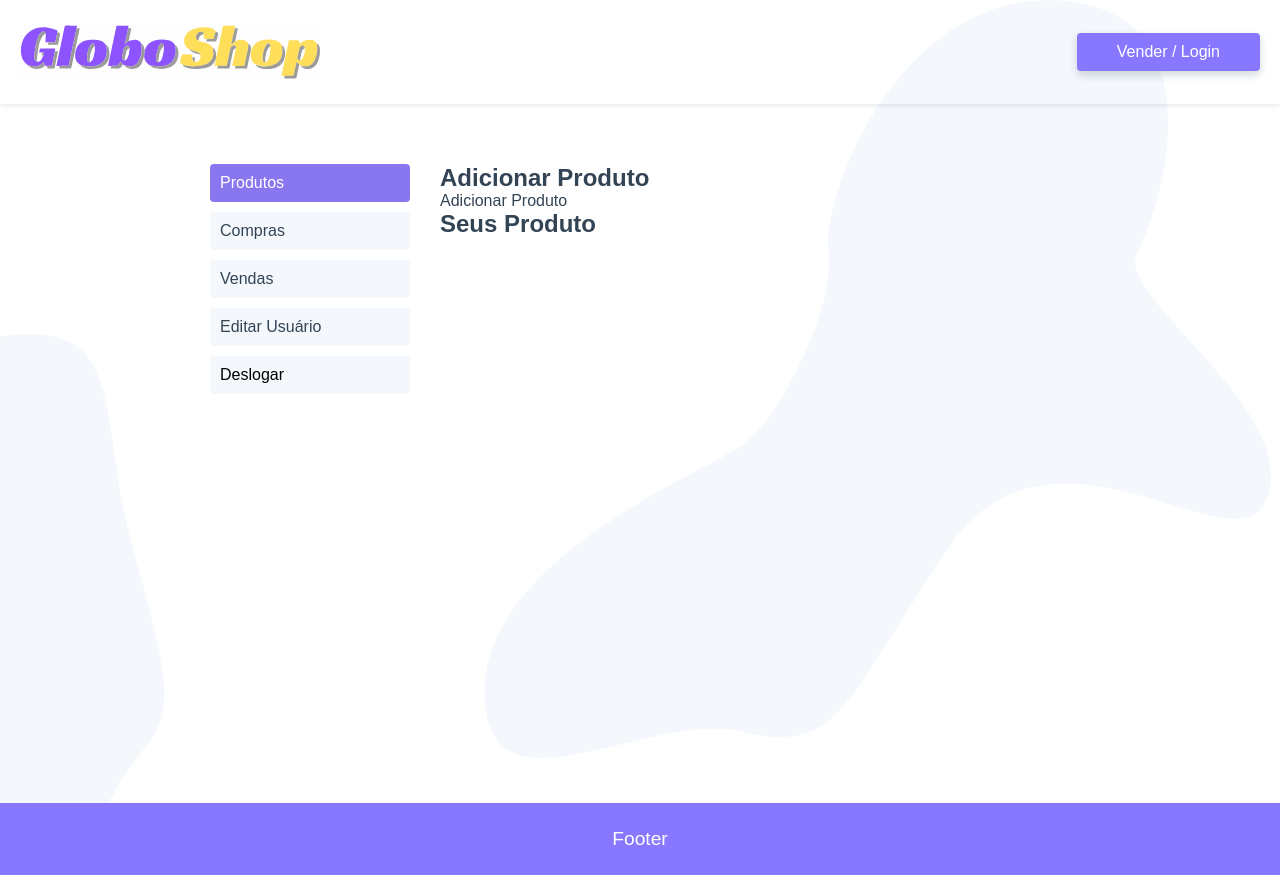
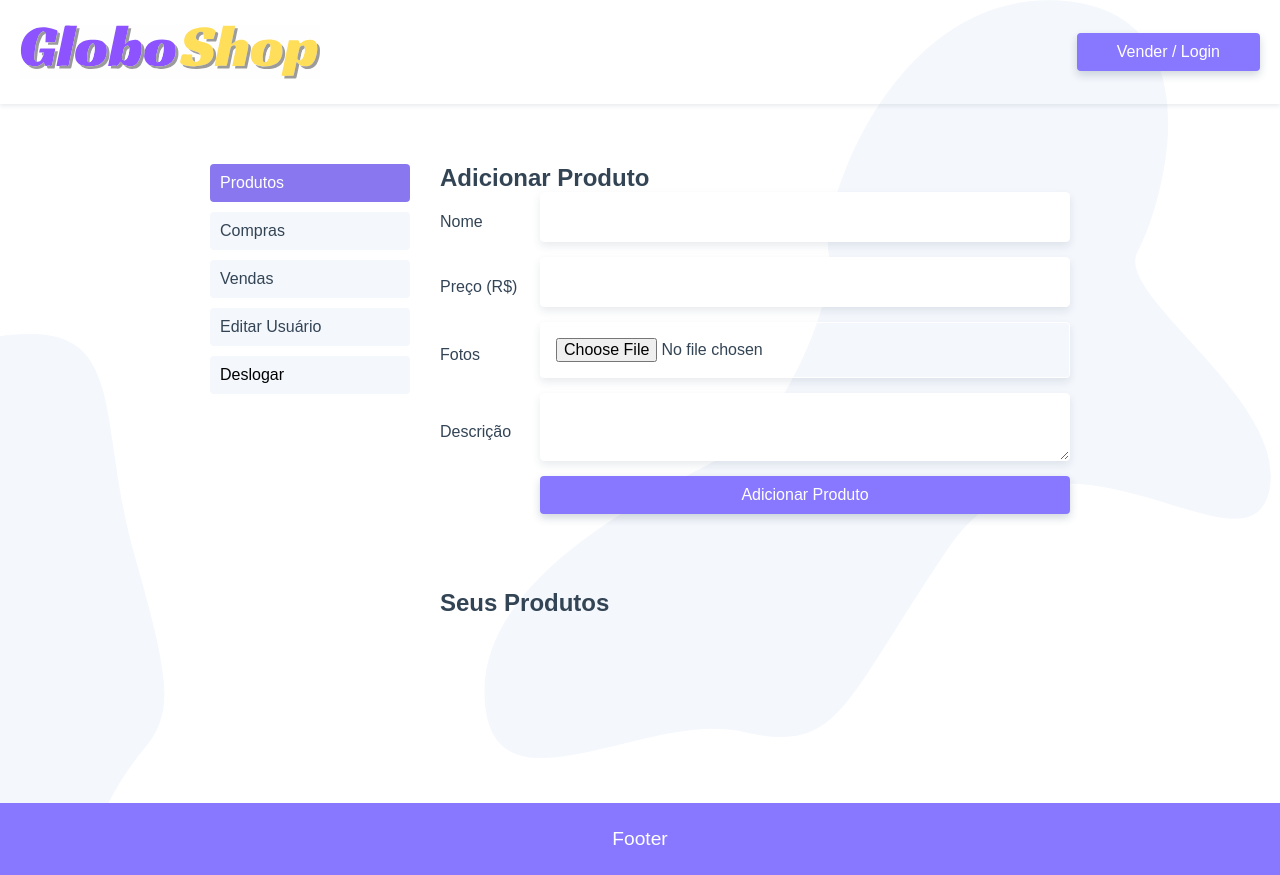
Before and after one commit to thiago-NSampaio/globoShop, a Vue app: page /user in a window 1280 px wide. Built offline with nearby package versions, Linux system fonts and the light colour scheme.

Commit message:
Adicionar produto de um usuário.

```diff
--- a/src/components/AddProduct.vue
+++ b/src/components/AddProduct.vue
@@ -1,13 +1,56 @@
 <template>
-    <section>
-        <p>Adicionar Produto</p>
-    </section>
+    <form class="add-product">
+        <label for="name">Nome</label>
+        <input type="text" id="name" name="name" v-model="product.name">
+
+        <label for="price">Preço (R$)</label>
+        <input type="text" id="price" name="price" v-model="product.price">
+
+        <label for="photos">Fotos </label>
+        <input type="file" id="photos" name="photos" ref="photos" >
+
+        <label for="nome">Descrição</label>
+        <textarea type="text" id="description" name="description" v-model="product.description"></textarea>
+        <input class="btn" type="button"  value="Adicionar Produto" @click.prevent="addProductItem">
+    </form>
 </template>
 <script>
+import { api } from '@/services/api';
+
 export default {
-
+    name: "AddProduct",
+    data() {
+        return {
+            product: {
+                name:"",
+                price: "",
+                description: "",
+                photos:null
+            }
+        }
+    },
+    methods: {
+        formatProduct() {
+            this.product.user_id = this.$store.state.user.id;
+        },
+        addProductItem() {
+            this.formatProduct();
+            api.post("/product", this.product).then(() => {
+                this.$store.dispatch("getUserProducts")
+            })
+        }
+    }
 }
 </script>
-<style>
+<style scoped>
+    .add-product {
+  align-items: center;
+  display: grid;
+  grid-template-columns: 100px 1fr;
+  margin-bottom: 60px;
+}
 
+.btn {
+  grid-column: 2;
+}
 </style>
--- a/src/services/api.js
+++ b/src/services/api.js
@@ -13,5 +13,9 @@ export const api = {
     // Retorna o endpoint passado junto com a baseURL mais o que estiver no body da requisição do servidor.
     post(endpoint, body) {
         return axiosInstance.post(endpoint, body)
+    },
+
+    delete(endpoint) {
+        return axiosInstance.delete(endpoint)
     }
 }
--- a/src/views/User/UserProducts.vue
+++ b/src/views/User/UserProducts.vue
@@ -2,7 +2,7 @@
     <section>
         <h2>Adicionar Produto</h2>
         <AddProduct />
-        <h2>Seus Produto</h2>
+        <h2>Seus Produtos</h2>
         <transition-group v-if="user_products" name="list" tag="ul">
         <li v-for="(product, index) in user_products" :key="index">
             <ItemProduct :product="product">
@@ -42,6 +42,20 @@ export default {
     }
 }
 </script>
-<style>
+<style scoped>
+h2{
+    margin-bottom: 2opx;
+}
+
+.list-enter-active,
+.list-leave-active {
+    opacity: 0;
+    transform: translate3d(20ox, 0, 0);
+}
+
+.list-enter-active,
+.list-leave-active {
+  transition: all .3s;
+}
 
 </style>
```
